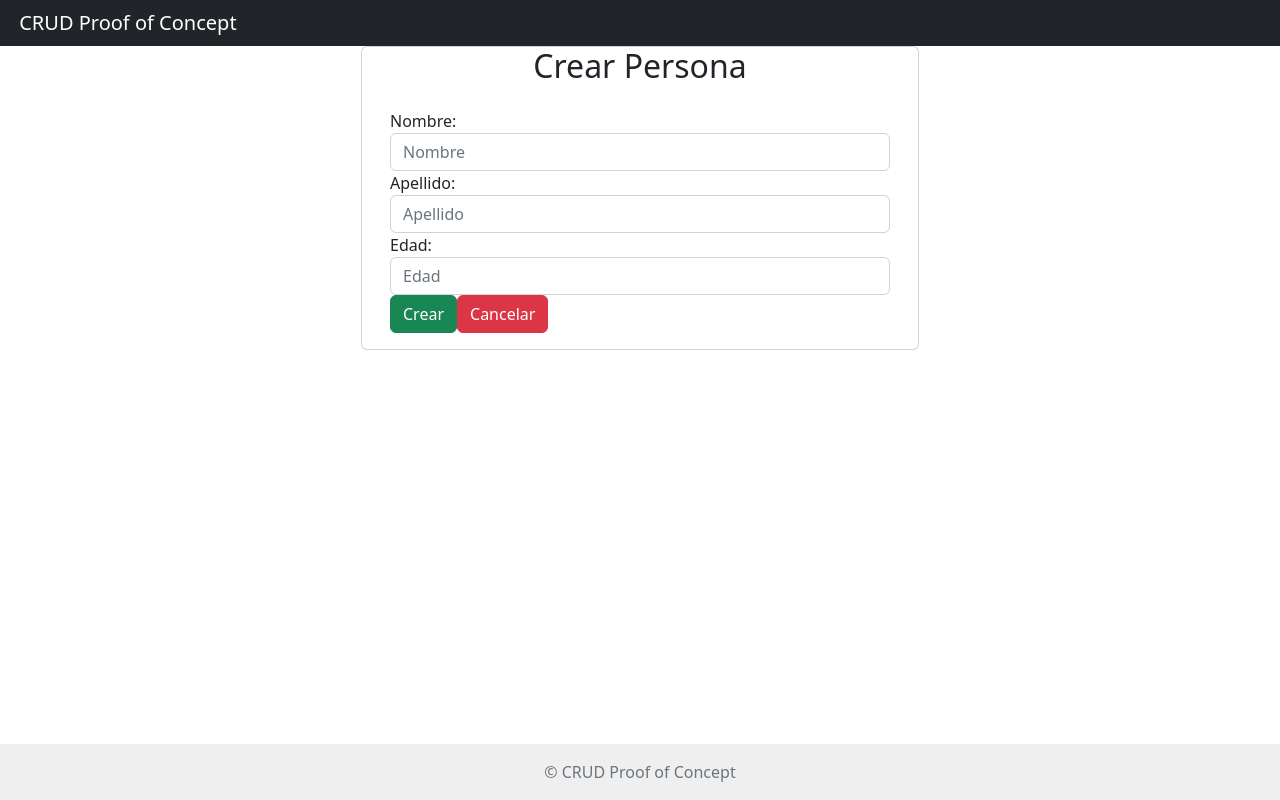
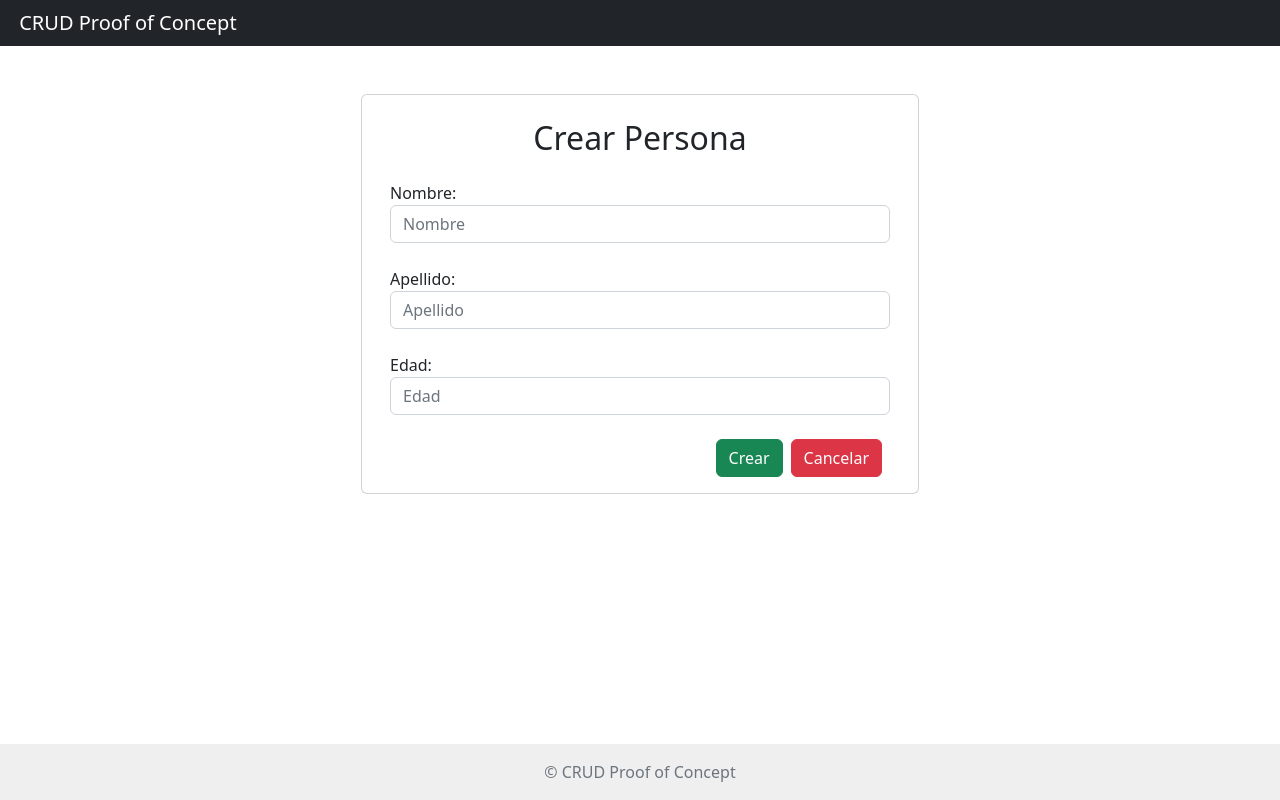
Before and after one commit to jlsuh/crud-poc, a React (Create React App) app in the folder frontend/: page /persons/new in a window 1280 px wide. Built offline with nearby package versions, Linux system fonts and the light colour scheme.

Commit message:
chore: margins

```diff
--- a/frontend/src/components/CreatePerson.jsx
+++ b/frontend/src/components/CreatePerson.jsx
@@ -40,42 +40,44 @@ export default function CreatePerson() {
 
   return (
     <Fragment>
-      <div className='container'>
+      <div className='container mt-5'>
         <div className='row'>
           <div className='card col-md-6 offset-md-3'>
-            <h2 className='text-center'>Crear Persona</h2>
+            <h2 className='text-center mt-4'>Crear Persona</h2>
             <div className='card-body'>
               <form>
                 <div className='form-group'>
                   <label>Nombre:</label>
-                  <input placeholder='Nombre' name='firstName' className='form-control' type='text'
+                  <input placeholder='Nombre' name='firstName' className='form-control mb-4' type='text'
                     value={firstName}
                     onChange={e => setFirstName(e.target.value)}
                   />
                   <label>Apellido:</label>
-                  <input placeholder='Apellido' name='lastName' className='form-control' type='text'
+                  <input placeholder='Apellido' name='lastName' className='form-control mb-4' type='text'
                     value={lastName}
                     onChange={e => setLastName(e.target.value)}
                   />
                   <label>Edad:</label>
-                  <input placeholder='Edad' name='age' className='form-control'
+                  <input placeholder='Edad' name='age' className='form-control mb-4'
                     value={age}
                     onChange={e => setMaxAge(e.target.value)}
                     onKeyPress={e => verifyIsDigit(e)}
                   />
                 </div>
+                <div className='float-end'>
                   <button className='btn btn-success'
                     onClick={e => createPerson(e)}
                   >
                     Crear
                   </button>
-                <button className='btn btn-danger' type='button'
+                  <button className='btn btn-danger mx-2' type='button'
                     onClick={() => {
                       navigate('/persons')
                     }}
                   >
                     Cancelar
                   </button>
+                </div>
               </form>
             </div>
           </div>
--- a/frontend/src/components/Table.jsx
+++ b/frontend/src/components/Table.jsx
@@ -14,8 +14,8 @@ export default function Table() {
 
   return (
     <Fragment>
-      <h2 className='text-center'>Personas</h2>
-      <button className='btn btn-primary'
+      <h1 className='text-center my-4'>Personas</h1>
+      <button className='btn btn-primary mb-3'
         onClick={() => {
           navigate('/persons/new')
         }}
```
Lines whose indentation alone changed are shown as unchanged.
